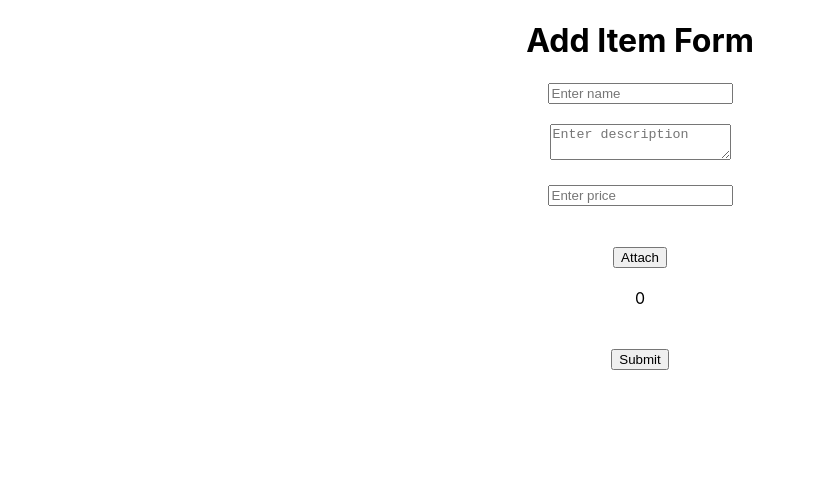
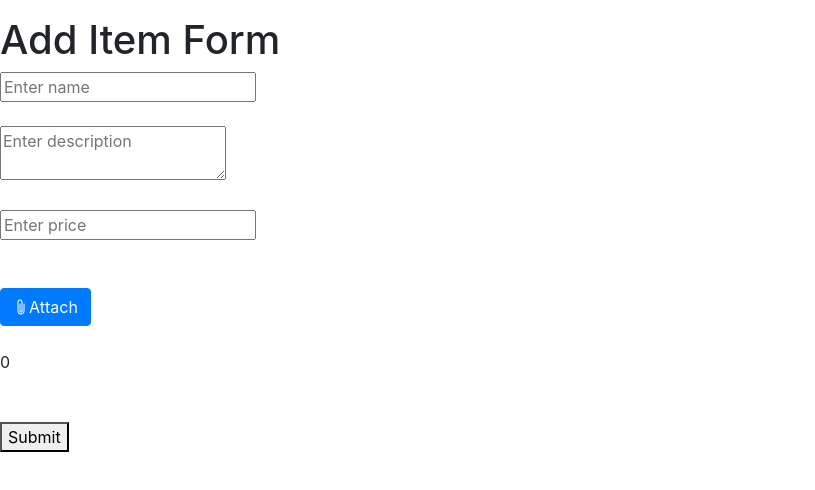
Before and after one commit to alliesground/eatery, a React (Create React App) app in the folder client-app/: page / in a window 1280 px wide. Shown: the top 490 px of the page, without its empty margins (0-815 px from the left). Built offline with nearby package versions, Linux system fonts and the light colour scheme.

Commit message:
styling file attach button with bootstrap-icons package

```diff
--- a/client-app/package.json
+++ b/client-app/package.json
@@ -9,6 +9,7 @@
     "aws-sdk": "^2.817.0",
     "axios": "^0.21.1",
     "bootstrap": "^4.5.3",
+    "bootstrap-icons": "^1.3.0",
     "react": "^17.0.1",
     "react-bootstrap": "^1.4.3",
     "react-dom": "^17.0.1",
--- a/client-app/src/App.js
+++ b/client-app/src/App.js
@@ -1,6 +1,8 @@
-import logo from './logo.svg';
-import './App.css';
+//import logo from './logo.svg';
+//import './App.css';
 import AddItemForm from './components/AddItemForm';
+import 'bootstrap/dist/css/bootstrap.min.css';
+import 'bootstrap-icons/font/bootstrap-icons.css';
 
 function App() {
   return (
--- a/client-app/src/components/AddItemForm.js
+++ b/client-app/src/components/AddItemForm.js
@@ -1,6 +1,7 @@
 import { useState, useRef, useEffect } from 'react';
 import useFormValidation from '../hooks/useFormValidation';
 import axios from 'axios';
+import { Button } from 'react-bootstrap';
 
 const AddItemForm = () => {
 
@@ -228,12 +229,14 @@ const AddItemForm = () => {
           style={{display: "none"}}
         />
 
-        <button
-          type="button"
+        <Button
+          variant="primary"
           onClick={triggerFileField}
         >
+          <i class="bi-paperclip"></i>
           Attach
-        </button>
+        </Button>
+
 
         <br></br>
         <br></br>
```
Also changed, not shown: 1 other file (tests, documents, lock files or other folders).
